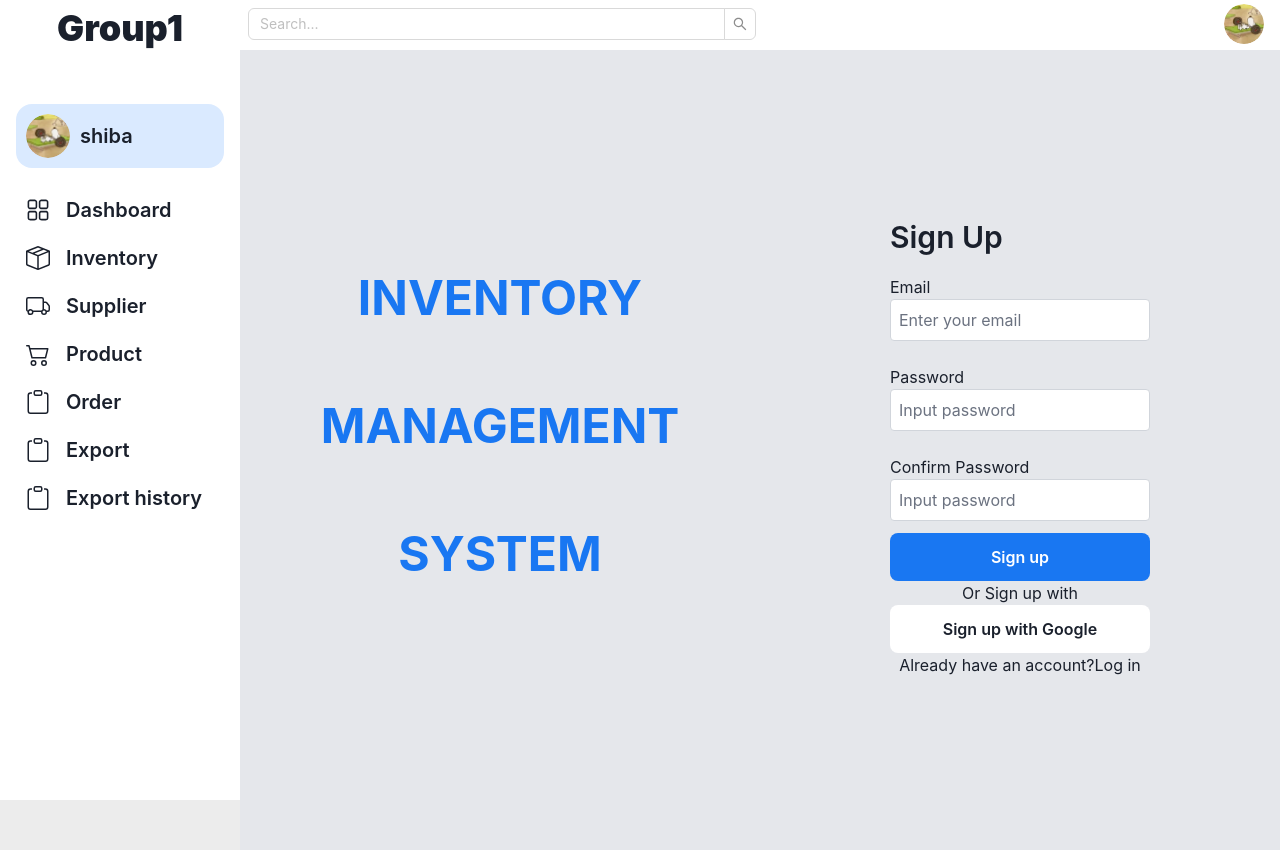
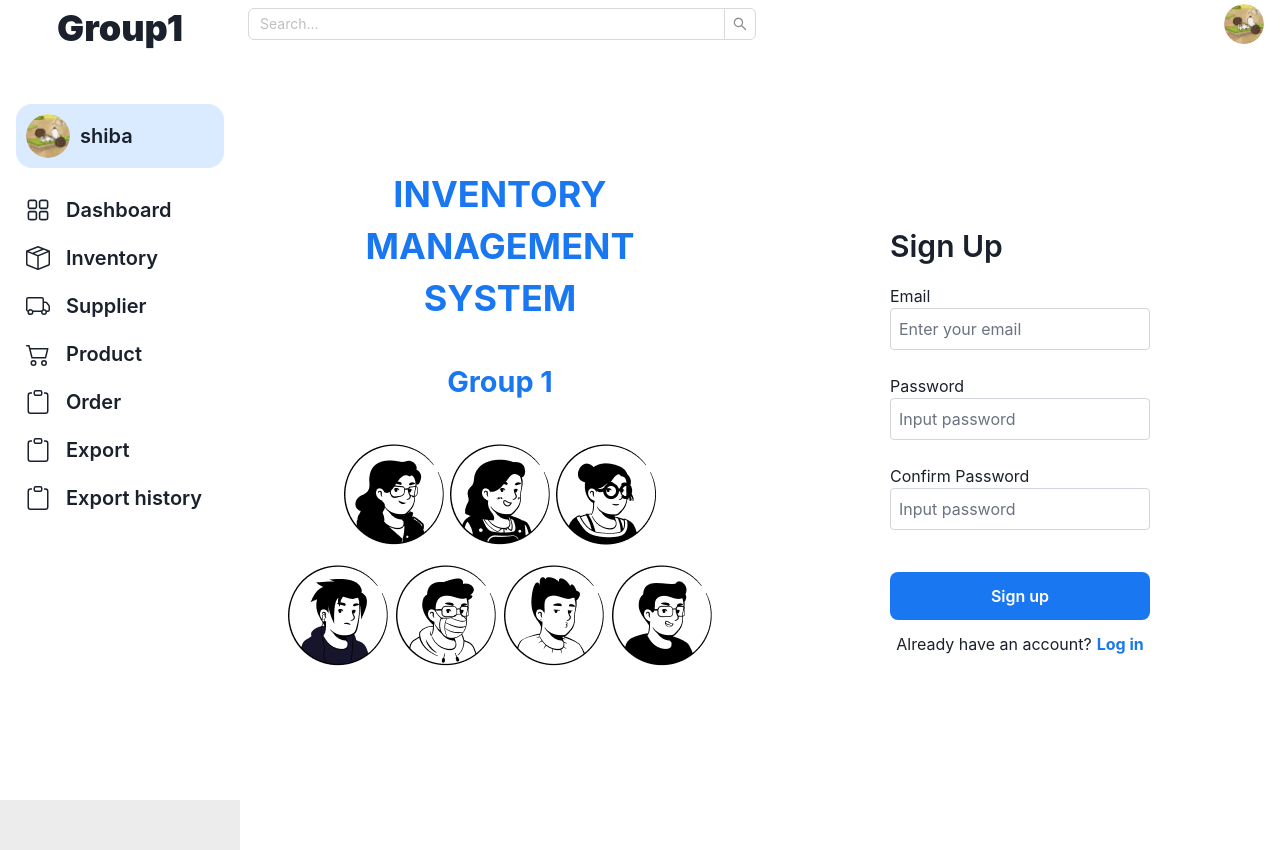
Before and after one commit to thuhoangle/Front-end-Inventory-Mana-System, a React (Vite) app: page /signup in a window 1280 px wide. Built offline with nearby package versions, Linux system fonts and the light colour scheme; what tailwindcss-radix would draw is missing.

Commit message:
fix background and add image

```diff
--- a/src/index.css
+++ b/src/index.css
@@ -19,3 +19,7 @@
   -webkit-font-smoothing: antialiased;
   -moz-osx-font-smoothing: grayscale;
 }
+
+.smaller-text {
+  font-size: 0.8em; /* Adjust this value as needed */
+}
--- a/src/pages/LoginPage.jsx
+++ b/src/pages/LoginPage.jsx
@@ -15,16 +15,16 @@ const LoginPage = () => {
     };
 
     return (
-        <div className='flex bg-gray-200 h-screen'>
-            <div className='text-blue font-bold text-4xl w-1/2 justify-center items-center flex flex-col transform -translate-y-24'>
+        <div className='flex bg-white h-screen'>
+            <div className='text-blue font-bold text-4xl w-1/2 justify-center items-center flex flex-col transform -translate-y-8'>
                 <div className='text-center'>
                     <p className='p-1 mb-1'>INVENTORY</p>
                     <p className='p-1 mb-1'>MANAGEMENT</p>
                     <p className='p-1'>SYSTEM</p>
+                    <p className='p-1 smaller-text'> Group 1</p>
                 </div>
-                {/* <img src='src/assets/login_asset/1.jpg' alt='hello'/>
-                    <img src='src/assets/login_asset/2.jpg' alt='hello'/> */}
-                <div style={{ display: 'flex', justifyContent: 'center', marginBottom: '20px' }}>
+
+                <div style={{ display: 'flex', justifyContent: 'center', marginBottom: '20px', marginTop: '10px'}}>
                     <img src="src/assets/login_asset/shiba.png" alt="Image 1" style={{ width: '33.33%', margin: '0 1%' }} />
                     <img src="src/assets/login_asset/tram.png" alt="Image 2" style={{ width: '33.33%', margin: '0 1%' }} />
                     <img src="src/assets/login_asset/quynh.png" alt="Image 3" style={{ width: '33.33%', margin: '0 1%' }} />
@@ -37,44 +37,30 @@ const LoginPage = () => {
                 </div>
             </div>
             <div className='flex flex-col w-1/2 items-center justify-center'>
-                <div className='w-1/2'>
+                <div className='w-1/2 py-3'>
                     <p className='text-3xl mb-5 font-semibold'>Log in</p>
                     <label>Email</label>
                     <input type="text" className='block w-full p-2 border border-gray-300 rounded' placeholder='Enter your email' />
                 </div>
-                <div className='w-1/2'>
+                <div className='w-1/2 py-3'>
                     <label>Password</label>
                     <div className="relative">
                         <input
                             type={showPassword ? "text" : "password"}
                             className="block w-full p-2 border border-gray-300 rounded"
                             placeholder='Input password'
+                            style={{marginBottom: '30px'}}
                         />
-                        {/* <div className='inset-y-0 right-0 pr-3 flex items-center text-sm leading-5'>
-                                {showPassword ? (
-                                    <FiEyeOff onClick={() => setShowPassword(false)} />
-                                ) : (
-                                    <FiEye onClick={() => setShowPassword(true)} />
-                                )}
-                            </div> */}
+
                     </div>
-                    <div className='text-blue-500 text-right'>
-                        <label>Forgot password</label>
-                    </div>
+
                 </div>
                 <button className='bg-blue p-3 rounded-lg text-white font-semibold w-1/2' onClick={handleLogin}>Log in</button>
-                <div>
-                    <label className='text-center'>Or login with</label>
-                </div>
-                <div className='w-1/2'>
-                    <button className='p-2 rounded-lg bg-white font-semibold w-full'>Log in with Google</button>
-                    <div className='absolute'>
-                        {/* <FcGoogle /> */}
-                    </div>
-                </div>
-                <div className='text-center flex'>
+
+
+                <div className='text-center flex py-3'>
                     Don't have an account?
-                    <p className='text-blue'><Link to="/signup">Sign Up</Link></p>
+                    <p className='text-blue' style={{marginLeft: '5px'}}><Link to="/login"> <strong> Sign Up </strong> </Link></p>
                 </div>
             </div>
         </div>
--- a/src/pages/SignUp.jsx
+++ b/src/pages/SignUp.jsx
@@ -1,15 +1,26 @@
-import React, { useState } from 'react'
-import { FiEye, FiEyeOff } from 'react-icons/fi'
-import { FcGoogle } from "react-icons/fc";
 import { Link } from 'react-router-dom';
 const SignUp = () => {
-  const [showPassword, setShowPassword] = useState(false)
   return (
-      <div className='flex bg-gray-200 h-screen'>
-        <div className='text-blue font-bold text-5xl w-1/2 justify-center items-center flex flex-col'>
-          <p className='p-4'>INVENTORY</p>
-          <p className='p-4'>MANAGEMENT</p>
-          <p className='p-4'>SYSTEM</p>
+      <div className='flex bg-white h-screen'>
+        <div className='text-blue font-bold text-4xl w-1/2 justify-center items-center flex flex-col transform -translate-y-8'>
+                <div className='text-center'>
+                    <p className='p-1 mb-1'>INVENTORY</p>
+                    <p className='p-1 mb-1'>MANAGEMENT</p>
+                    <p className='p-1'>SYSTEM</p>
+                    <p className='p-1 smaller-text'> Group 1</p>
+                </div>
+
+                <div style={{ display: 'flex', justifyContent: 'center', marginBottom: '20px', marginTop: '10px'}}>
+                    <img src="src/assets/login_asset/shiba.png" alt="Image 1" style={{ width: '33.33%', margin: '0 1%' }} />
+                    <img src="src/assets/login_asset/tram.png" alt="Image 2" style={{ width: '33.33%', margin: '0 1%' }} />
+                    <img src="src/assets/login_asset/quynh.png" alt="Image 3" style={{ width: '33.33%', margin: '0 1%' }} />
+                </div>
+                <div style={{ display: 'flex', justifyContent: 'center' }}>
+                    <img src="src/assets/login_asset/Sang.png" alt="Image 1" style={{ width: '33.33%', margin: '0 1%' }} />
+                    <img src="src/assets/login_asset/nghia.png" alt="Image 2" style={{ width: '33.33%', margin: '0 1%' }} />
+                    <img src="src/assets/login_asset/na.png" alt="Image 3" style={{ width: '33.33%', margin: '0 1%' }} />
+                    <img src="src/assets/login_asset/huy.png" alt="Image 4" style={{ width: '33.33%', margin: '0 1%' }} />
+                </div>
         </div>
         <div className='flex flex-col w-1/2 items-center justify-center'>
           <div className='w-1/2 py-3'>
@@ -21,49 +32,28 @@ const SignUp = () => {
             <label>Password</label>
             <div className="relative">
               <input
-                type={showPassword ? "text" : "password"}
                 className="block w-full p-2 border border-gray-300 rounded"
                 placeholder='Input password'
               />
-              {/* <div className='inset-y-0 right-0 pr-3 flex items-center text-sm leading-5'>
-                {showPassword ? (
-                  <FiEyeOff onClick={() => setShowPassword(false)} />
-                ) : (
-                  <FiEye onClick={() => setShowPassword(true)} />
-                )}
-              </div> */}
+
             </div>
           </div>
           <div className='w-1/2 py-3'>
             <label>Confirm Password</label>
             <div className="relative">
               <input
-                type={showPassword ? "text" : "password"}
                 className="block w-full p-2 border border-gray-300 rounded"
                 placeholder='Input password'
+                style={{marginBottom: '30px'}}
               />
-              {/* <div className='inset-y-0 right-0 pr-3 flex items-center text-sm leading-5'>
-                {showPassword ? (
-                  <FiEyeOff onClick={() => setShowPassword(false)} />
-                ) : (
-                  <FiEye onClick={() => setShowPassword(true)} />
-                )}
-              </div> */}
+
             </div>
           </div>
           <button className='bg-blue p-3 rounded-lg text-white font-semibold w-1/2'>Sign up</button>
-          <div>
-            <label className='text-center'>Or Sign up with</label>
-          </div>
-          <div className='w-1/2'>
-            <button className='p-3 rounded-lg bg-white font-semibold w-full'>Sign up with Google</button>
-            <div className='absolute'>
-              {/* <FcGoogle /> */}
-            </div>
-          </div>
-          <div className='text-center flex'>
+
+          <div className='text-center flex py-3'>
             Already have an account?
-            <p className='text-blue-500'><Link to="/login">Log in</Link></p>
+            <p className='text-blue' style={{marginLeft: '5px'}}><Link to="/login"> <strong> Log in </strong> </Link></p>
           </div>
         </div>
       </div>
```
